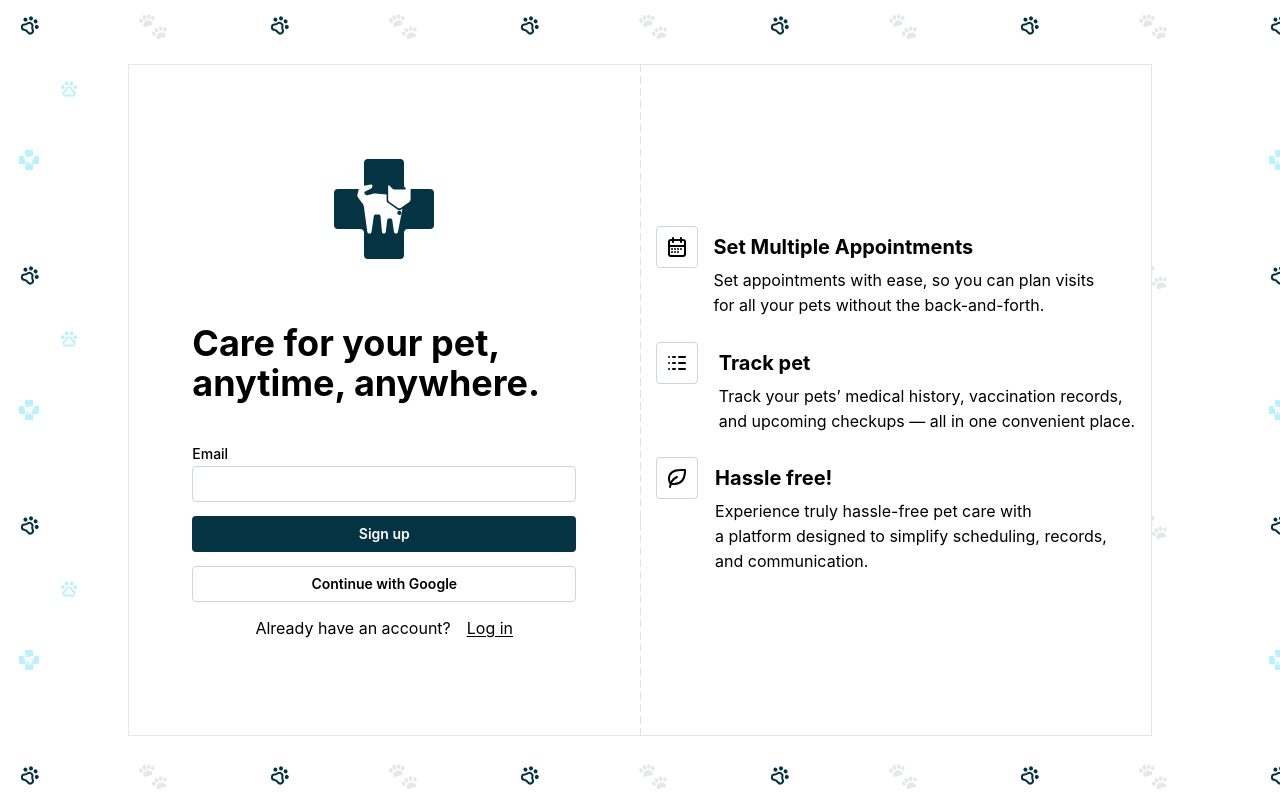
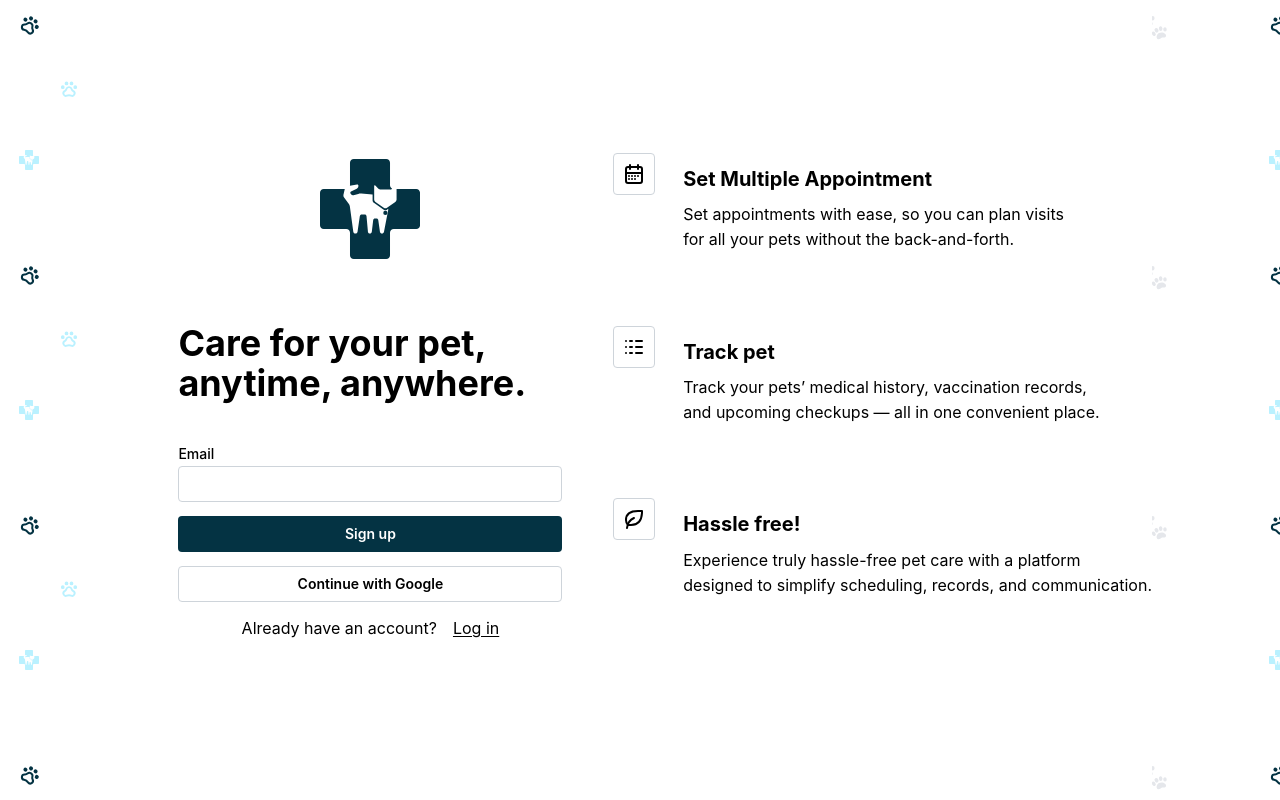
Before and after one commit to JamesWithLeo/webvet, a Next.js app: page /v1/signup in a window 1280 px wide. Built offline with nearby package versions, Linux system fonts and the light colour scheme.

Commit message:
responsive

```diff
--- a/src/app/page.tsx
+++ b/src/app/page.tsx
@@ -24,11 +24,11 @@ export default async function AppPage() {
                 <div className="w-full py-8 flex items-center flex-col z-10">
                     {/* text-[#252728] */}
                     <h1
-                        className={`${alexBrush.className} text-white text-9xl `}
+                        className={`${alexBrush.className} text-white text-5xl sm:text-7xl lg:text-9xl `}
                     >
                         Joseph & Mary
                     </h1>
-                    <h1 className="text-7xl font-black text-[#0b6088] ">
+                    <h1 className="text-3xl lg:text-7xl font-black sm:text-5xl text-[#0b6088] ">
                         Veterinary Clinic
                     </h1>
                 </div>
--- a/src/app/v1/login/page.tsx
+++ b/src/app/v1/login/page.tsx
@@ -5,7 +5,7 @@ import Link from "next/link";
 
 export default function LoginPage() {
     return (
-        <div className="items-center  grid grid-cols-[1fr]  bg-[url('/pattern.svg')] grid-rows-1 min-h-dvh py-16 px-32 ">
+        <div className="items-center  grid grid-cols-[1fr]  bg-[url('/pattern.svg')] grid-rows-1 min-h-dvh md:py-16 md:px-32 ">
             <section className="h-full flex flex-col items-center justify-center border  border-gray-200 bg-white">
                 <div className=" w-full flex mb-16 justify-center">
                     <Logo />
--- a/src/app/v1/signup/page.tsx
+++ b/src/app/v1/signup/page.tsx
@@ -1,15 +1,46 @@
 import GoogleButton from "@/components/GoogleButton";
-import { ActionIcon, Button, Divider, TextInput } from "@mantine/core";
+import { ActionIcon, Button, TextInput } from "@mantine/core";
 import Link from "next/link";
 import { IconCalendarWeek, IconLogs, IconLeaf } from "@tabler/icons-react";
-import Image from "next/image";
-import LoginPage from "../login/page";
 import Logo from "@/components/Logo";
+
+const headlines = [
+    {
+        icon: <IconCalendarWeek size={24} />,
+        headline: "Set Multiple Appointment",
+        paragraph: (
+            <>
+                Set appointments with ease, so you can plan visits <br />
+                for all your pets without the back-and-forth.
+            </>
+        ),
+    },
+    {
+        icon: <IconLogs size={24} />,
+        headline: "Track pet",
+        paragraph: (
+            <>
+                Track your pets’ medical history, vaccination records, <br />{" "}
+                and upcoming checkups — all in one convenient place.
+            </>
+        ),
+    },
+    {
+        icon: <IconLeaf size={24} />,
+        headline: "Hassle free!",
+        paragraph: (
+            <>
+                Experience truly hassle-free pet care with a platform <br />{" "}
+                designed to simplify scheduling, records, and communication.
+            </>
+        ),
+    },
+];
 
 export default function Signup() {
     return (
-        <div className="items-center  grid grid-cols-[7fr_1px_7fr]  bg-[url('/pattern.svg')] grid-rows-1 min-h-dvh py-16 px-32 ">
-            <section className="h-full flex flex-col items-center justify-center border  border-r-0 border-gray-200 bg-white">
+        <div className="items-centers gap-0 grid grid-cols-1 xl:grid-cols-[7fr_auto] grid-rows-[auto_.5fr] bg-[url('/pattern.svg')] xl:grid-rows-1 min-h-dvh xl:px-32 ">
+            <section className=" flex flex-col h-screen items-center justify-center  bg-white">
                 <div className=" w-full flex mb-16 justify-center">
                     <Logo />
                 </div>
@@ -35,54 +66,47 @@ export default function Signup() {
                     </span>
                 </div>
             </section>
-            <Divider
+            {/* <Divider
                 orientation="vertical"
                 variant="dashed"
                 size={"lg"}
                 className=""
-            />
+            /> */}
 
-            <section className="h-full flex items-center justify-center border bg-white border-l-0">
-                <div className="grid gap-6">
-                    <span className=" grid w-fit grid-cols-[.15fr_1fr] items-center ">
-                        <ActionIcon variant="default" size={42}>
-                            <IconCalendarWeek size={24} />
-                        </ActionIcon>
-                        <h1 className="text-xl font-bold">
-                            Set Multiple Appointments
-                        </h1>
-                        <h1 className="row-start-2 h-max col-start-2">
-                            Set appointments with ease, so you can plan visits{" "}
-                            <br />
-                            for all your pets without the back-and-forth.
-                        </h1>
-                    </span>
-
-                    <span className=" grid w-fit grid-cols-[.15fr_1fr] items-center ">
-                        <ActionIcon variant="default" size={42}>
-                            <IconLogs size={24} />
-                        </ActionIcon>
-                        <h1 className="text-xl font-bold">Track pet</h1>
-                        <h1 className="row-start-2 h-max col-start-2">
-                            Track your pets’ medical history, vaccination
-                            records, <br /> and upcoming checkups — all in one
-                            convenient place.
-                        </h1>
-                    </span>
-
-                    <span className=" grid w-fit grid-cols-[.15fr_1fr] items-center ">
-                        <ActionIcon variant="default" size={42}>
-                            <IconLeaf size={24} />
-                        </ActionIcon>
-                        <h1 className="text-xl font-bold">Hassle free!</h1>
-                        <h1 className="row-start-2 h-max col-start-2">
-                            Experience truly hassle-free pet care with <br /> a
-                            platform designed to simplify scheduling, records,{" "}
-                            <br /> and communication.
-                        </h1>
-                    </span>
+            <section className="h-full flex w-full items-center bg-white justify-center pb-16 xl:pb-0  md:border-l-0">
+                <div className="grid xl:gap-6 gap-16 w-full items-center">
+                    {headlines.map((h, index) => (
+                        <FeatureHeadline
+                            icon={h.icon}
+                            headline={h.headline}
+                            paragraph={h.paragraph}
+                            key={`headline-${index}`}
+                        />
+                    ))}
                 </div>
             </section>
         </div>
     );
 }
+
+function FeatureHeadline({
+    icon,
+    headline,
+    paragraph,
+}: {
+    icon: React.ReactNode;
+    headline: string;
+    paragraph: React.ReactNode;
+}) {
+    return (
+        <span className=" grid place-items-center xl:place-items-baseline flex-col  w-full grid-cols-1 justify-center grid-rows-3 xl:grid-cols-[.15fr_1fr] items-center ">
+            <ActionIcon variant="default" size={42}>
+                {icon}
+            </ActionIcon>
+            <h1 className="text-xl font-bold">{headline}</h1>
+            <h1 className="xl:row-start-2 xl:text-left text-center h-max xl:col-start-2">
+                {paragraph}
+            </h1>
+        </span>
+    );
+}
```
